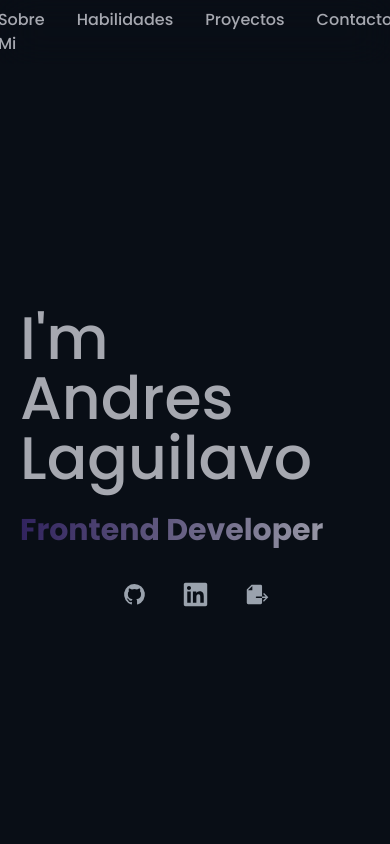
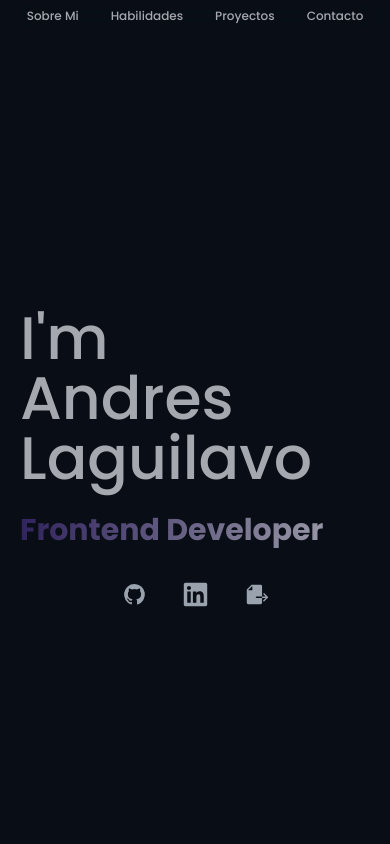
Before and after one commit to Laguilavo10/portafolio, a Next.js app: page / in a window 390 px wide. Shown: the top 844 px of the page. Built offline with nearby package versions, Linux system fonts and the light colour scheme.

Commit message:
fix topbar in mobile

```diff
--- a/src/components/TopBar/index.js
+++ b/src/components/TopBar/index.js
@@ -2,10 +2,10 @@
 export function TopBar() {
   return (
     <>
-      <header className='fixed top-0 left-0  right-0 z-30 w-full '>
-        <nav className='flex items-center justify-between py-2 px-4 bg-transparent backdrop-blur-[20px]'>
+      <header className='fixed top-0 left-0  right-0 z-30 w-full'>
+        <nav className='flex items-center justify-between py-2 px-4  backdrop-blur-[20px]'>
           <p className='text-xl hidden sm:flex'>Andres Laguilavo</p>
-          <ul className='flex gap-8 justify-center w-full sm:w-auto '>
+          <ul className='flex gap-8 justify-center w-full sm:w-auto text-xs sm:text-base text-center'>
             <li><a href='#about'>Sobre Mi</a></li>
             <li><a href='#skills'>Habilidades</a></li>
             <li><a href='#projects'>Proyectos</a></li>
```
